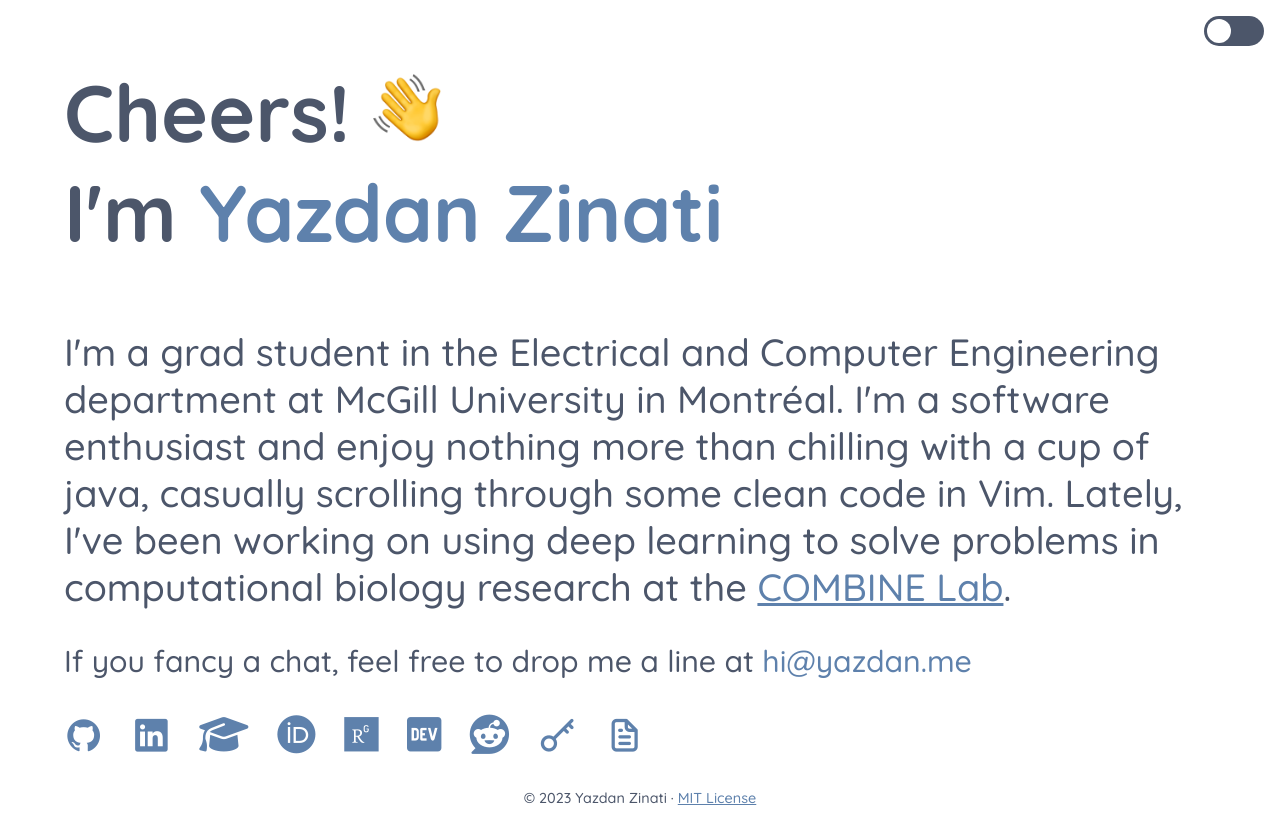
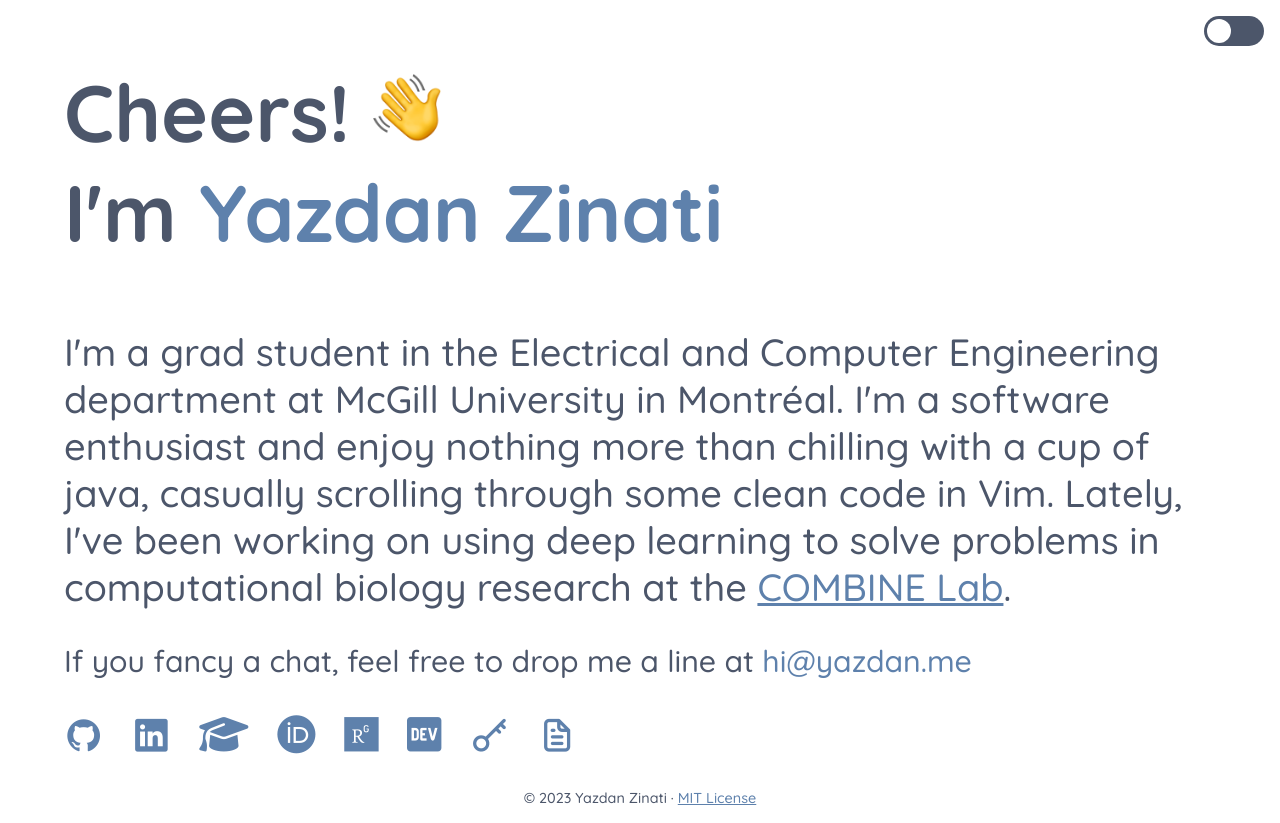
Before and after one commit to YazdanZ/yazdanzinati.com, a website built with webpack: page src/html/index.html in a window 1280 px wide. Built offline with nearby package versions, Linux system fonts and the light colour scheme.

Commit message:
Update index.html

```diff
--- a/src/html/index.html
+++ b/src/html/index.html
@@ -110,15 +110,6 @@
           <i class="fa-brands fa-dev"></i>
         </a>
         </il>
-        <il class="tooltip" data-tooltip="Reddit @NoBrightFutureForMe">
-          <a
-            href="https://www.reddit.com/user/NoBrightFutureForMe/"
-            target="_blank"
-            class="social-icon"
-          >
-            <i class="fa fa-reddit"></i>
-          </a>
-        </il>
         <il class="tooltip" data-tooltip="PGP Key (for nerds)">
           <a
             href="https://github.com/YazdanZ/PGP-Pub-Key/raw/master/yazdan-gpg.pub"
```
